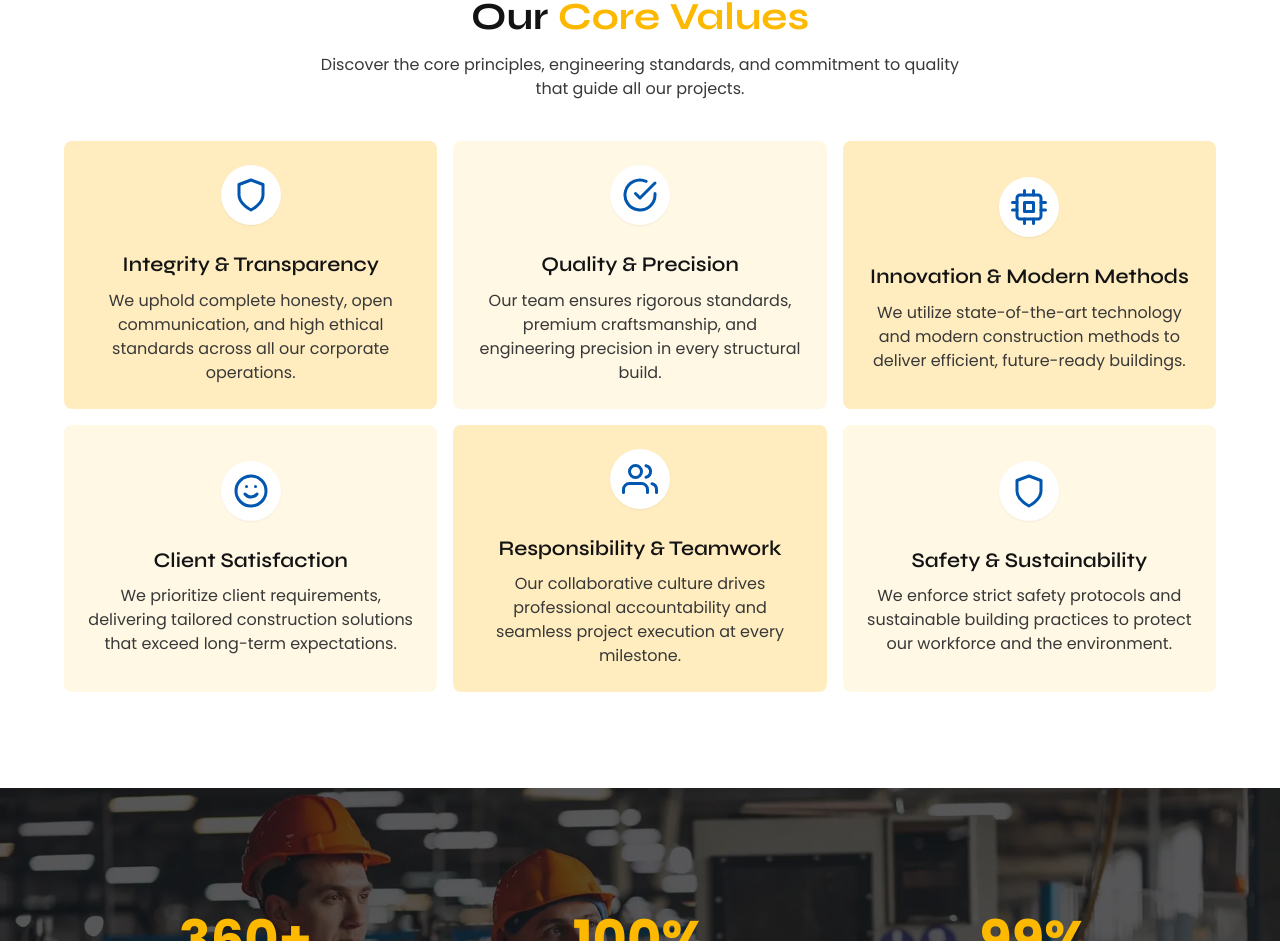
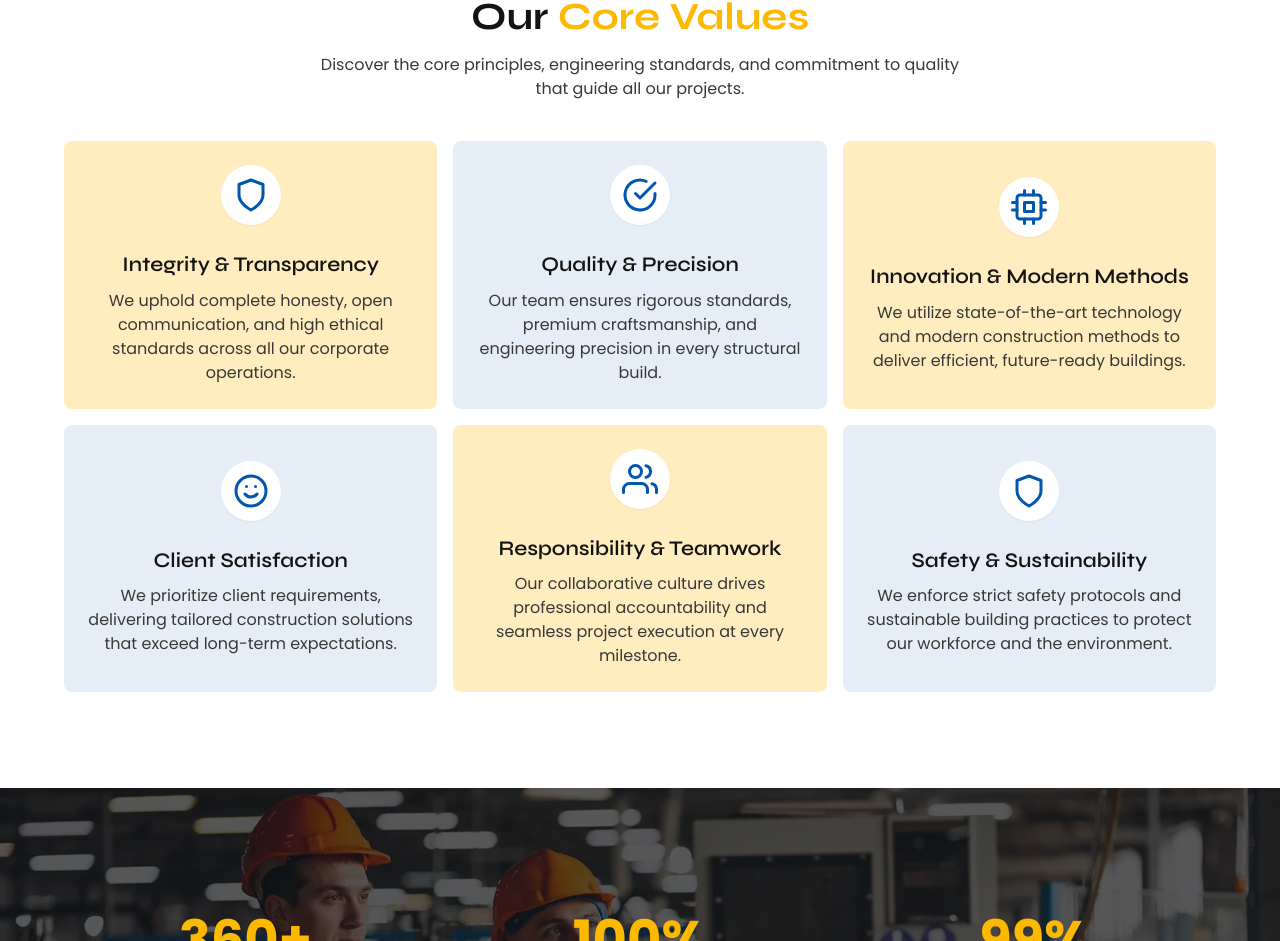
Before and after one commit to coder-irfan/burjezamin, a React (Vite) app: page /en in a window 1280 px wide. Shown: the part 3586-4527 px from the top of the page. Built offline with nearby package versions, Linux system fonts and the light colour scheme; no server answers.

Commit message:
changed color

```diff
--- a/src/components/CoreValues.jsx
+++ b/src/components/CoreValues.jsx
@@ -64,7 +64,7 @@ function CoreValues({ getDirection }) {
                 className={`p-6 text-center flex flex-col items-center justify-center gap-4 lg:gap-6 rounded-lg transition-all duration-300 hover:shadow-md ${
                   isEven
                     ? "bg-colors-secondTextColor/25"
-                    : "bg-colors-secondTextColor/10"
+                    : "bg-colors-blueColorDark/10"
                 }`}
               >
                 <div className="p-3 rounded-full bg-colors-bg shadow-sm">
```
